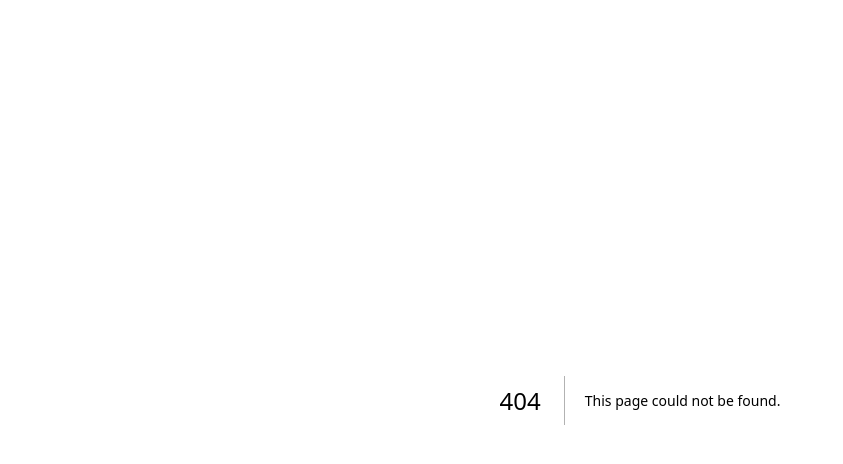
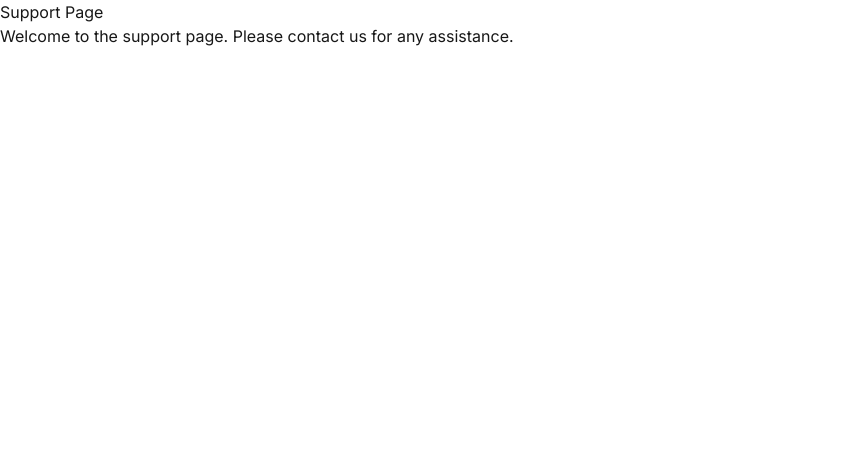
Before and after one commit to slashml/chatbot, a Next.js app: page /support in a window 1280 px wide. Before the commit this address had no page. Shown: the top 464 px of the page, without its empty margins (0-843 px from the left). Built offline with nearby package versions, Linux system fonts and the light colour scheme.

Commit message:
support page added

```diff
--- /dev/null
+++ b/app/support/page.tsx
@@ -0,0 +1,12 @@
+import React from 'react';
+
+const SupportPage = () => {
+  return (
+    <div>
+      <h1>Support Page</h1>
+      <p>Welcome to the support page. Please contact us for any assistance.</p>
+    </div>
+  );
+};
+
+export default SupportPage;
```
